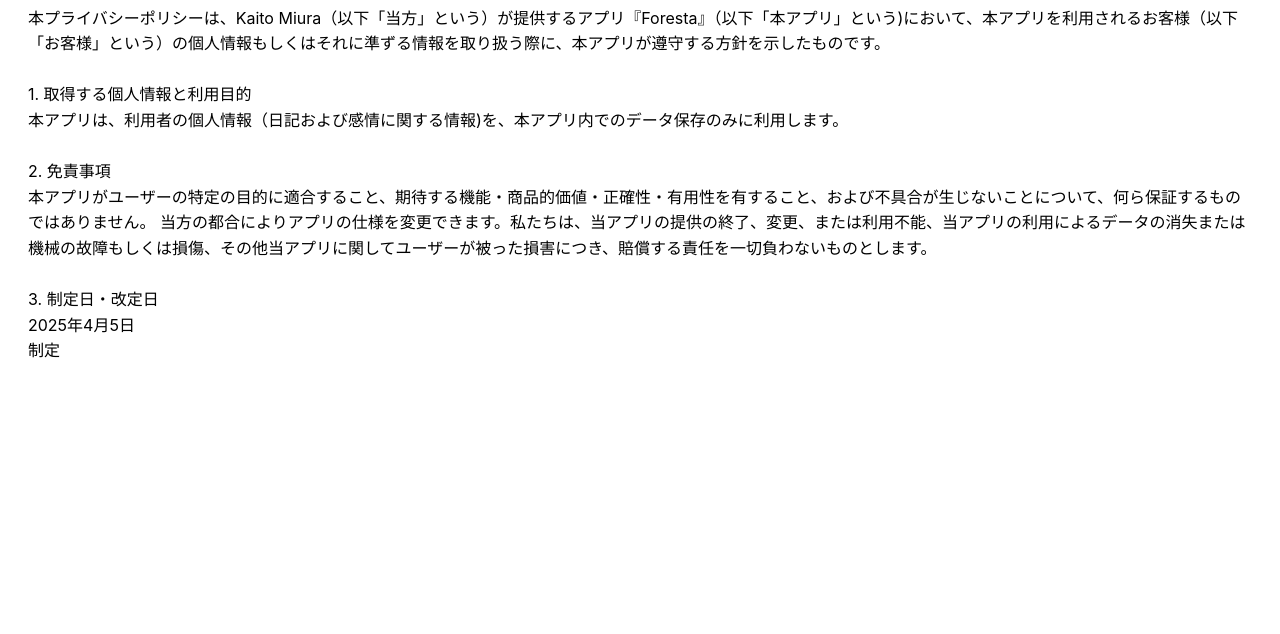
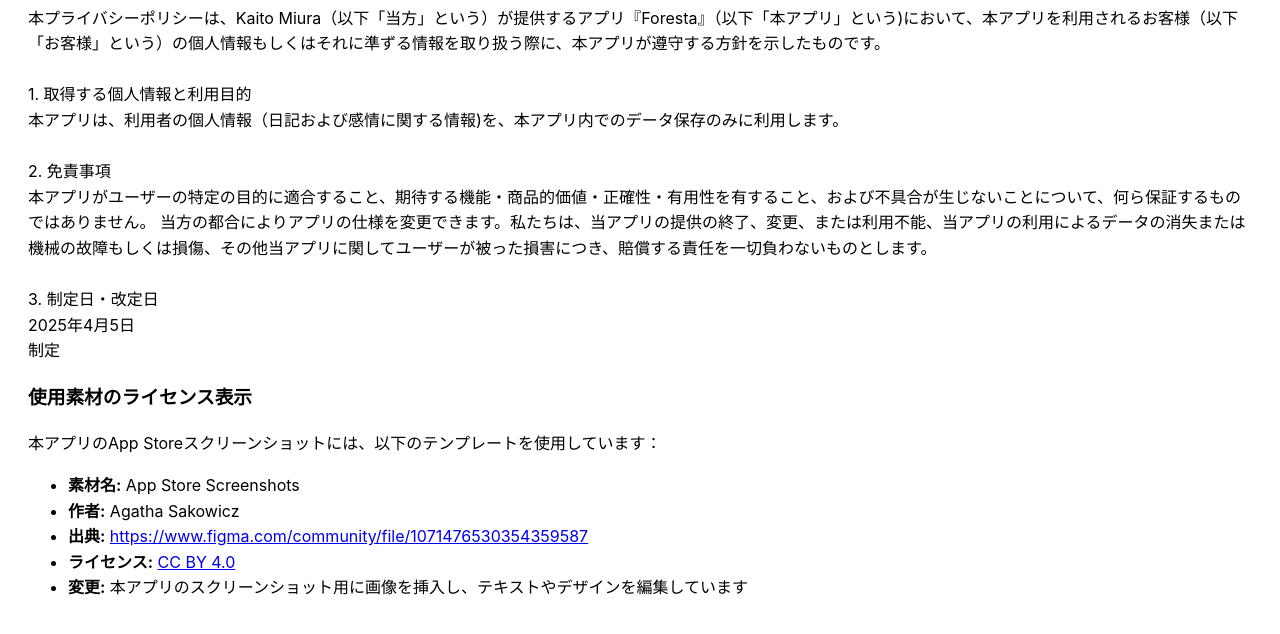
Before and after one commit to Kaitodev/privacy-policy-foresta, a plain HTML site: page index.html in a window 1280 px wide. Shown: the part 158-792 px from the top of the page. Drawn offline with Linux system fonts and the light colour scheme.

Commit message:
Update index.html

```diff
--- a/index.html
+++ b/index.html
@@ -30,5 +30,16 @@
     <br/>
     制定
     </p>
+    <h3>使用素材のライセンス表示</h3>
+    <p>
+    本アプリのApp Storeスクリーンショットには、以下のテンプレートを使用しています：
+    </p>
+    <ul>
+      <li><strong>素材名:</strong> App Store Screenshots</li>
+      <li><strong>作者:</strong> Agatha Sakowicz</li>
+      <li><strong>出典:</strong> <a href="https://www.figma.com/community/file/1071476530354359587" target="_blank" rel="noopener">https://www.figma.com/community/file/1071476530354359587</a></li>
+      <li><strong>ライセンス:</strong> <a href="https://creativecommons.org/licenses/by/4.0/" target="_blank" rel="noopener">CC BY 4.0</a></li>
+      <li><strong>変更:</strong> 本アプリのスクリーンショット用に画像を挿入し、テキストやデザインを編集しています</li>
+    </ul>
 </body>
 </html>
```
